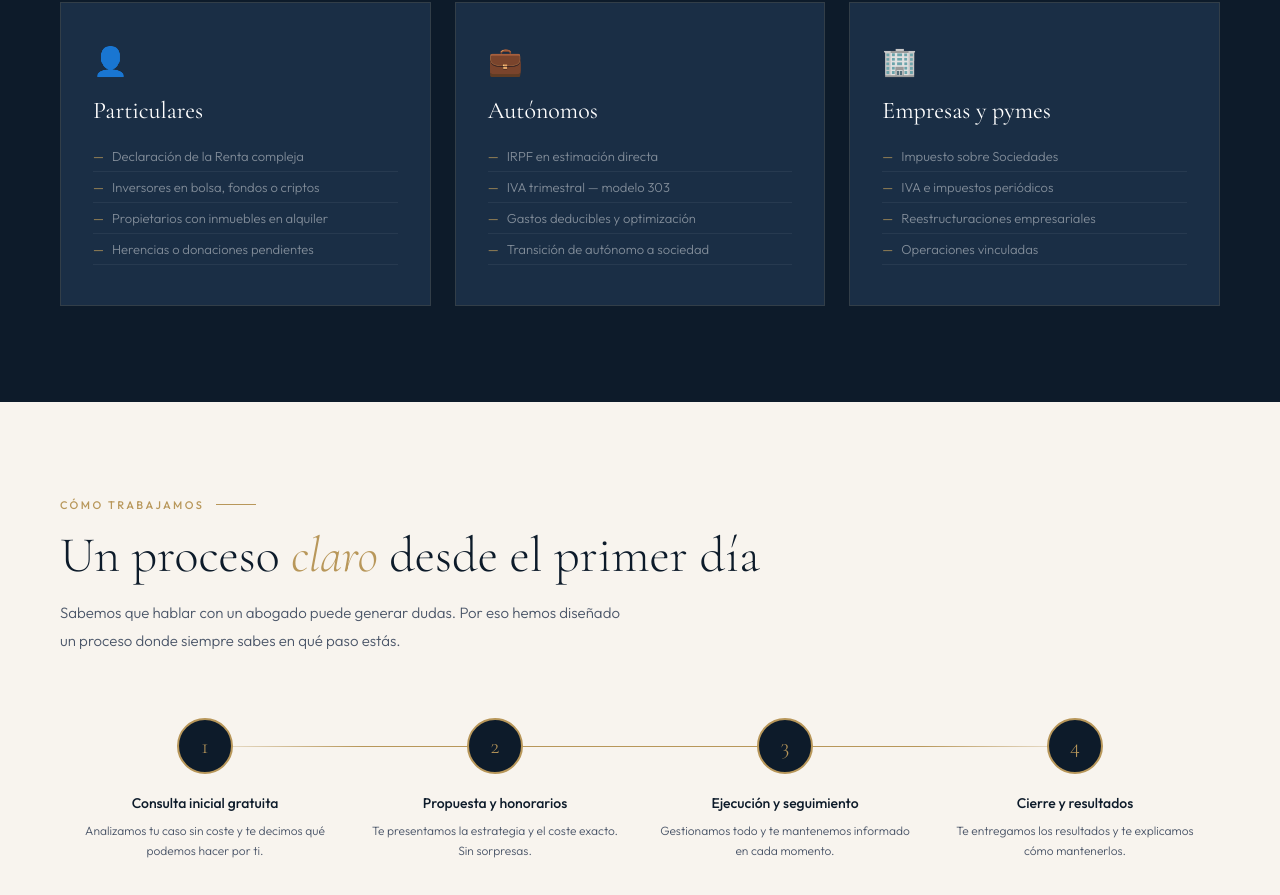
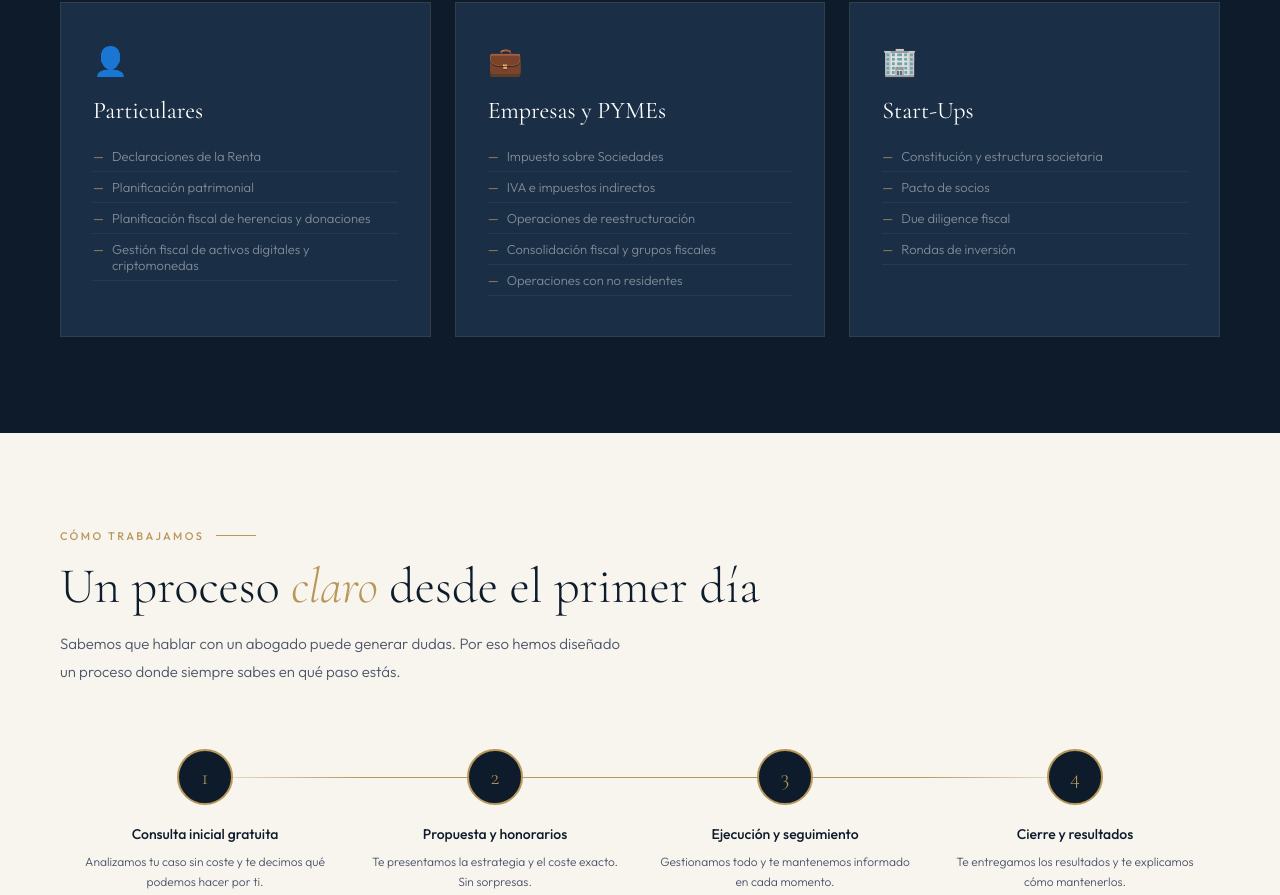
Before and after one commit to Ivanrm01/IRM-Abogados, a Next.js app: page /servicios in a window 1280 px wide. Shown: the part 1773-2668 px from the top of the page. Built offline with nearby package versions, Linux system fonts and the light colour scheme.

Commit message:
Update page.jsx

```diff
--- a/app/servicios/page.jsx
+++ b/app/servicios/page.jsx
@@ -28,9 +28,9 @@ const servicios = [
 ]
 
 const perfiles = [
-  { icon: '👤', title: 'Particulares', items: ['Declaración de la Renta compleja', 'Inversores en bolsa, fondos o criptos', 'Propietarios con inmuebles en alquiler', 'Herencias o donaciones pendientes'] },
-  { icon: '💼', title: 'Autónomos', items: ['IRPF en estimación directa', 'IVA trimestral — modelo 303', 'Gastos deducibles y optimización', 'Transición de autónomo a sociedad'] },
-  { icon: '🏢', title: 'Empresas y pymes', items: ['Impuesto sobre Sociedades', 'IVA e impuestos periódicos', 'Reestructuraciones empresariales', 'Operaciones vinculadas'] },
+  { icon: '👤', title: 'Particulares', items: ['Declaraciones de la Renta', 'Planificación patrimonial', 'Planificación fiscal de herencias y donaciones', 'Gestión fiscal de activos digitales y criptomonedas'] },
+  { icon: '💼', title: 'Empresas y PYMEs', items: ['Impuesto sobre Sociedades', 'IVA e impuestos indirectos', 'Operaciones de reestructuración', 'Consolidación fiscal y grupos fiscales', 'Operaciones con no residentes'] },
+  { icon: '🏢', title: 'Start-Ups', items: ['Constitución y estructura societaria', 'Pacto de socios', 'Due diligence fiscal', 'Rondas de inversión'] },
 ]
 
 const pasos = [
```
